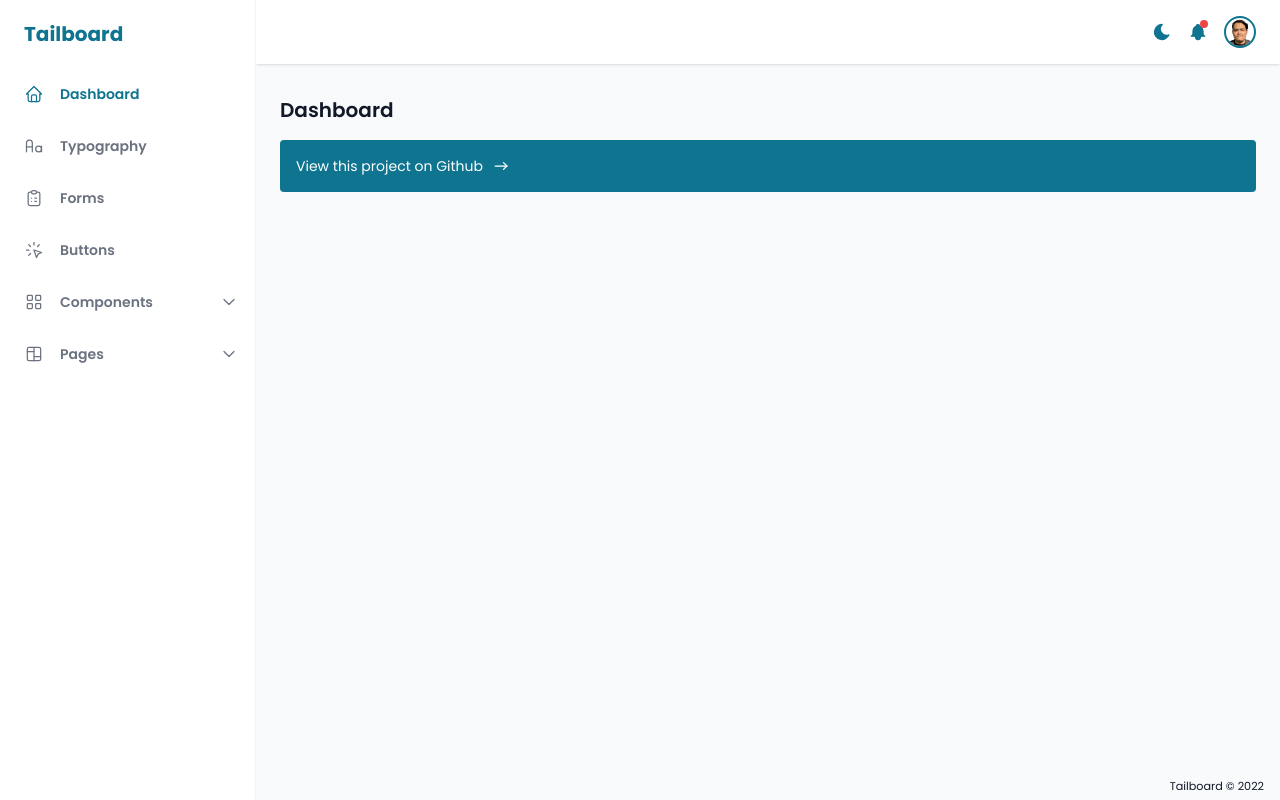
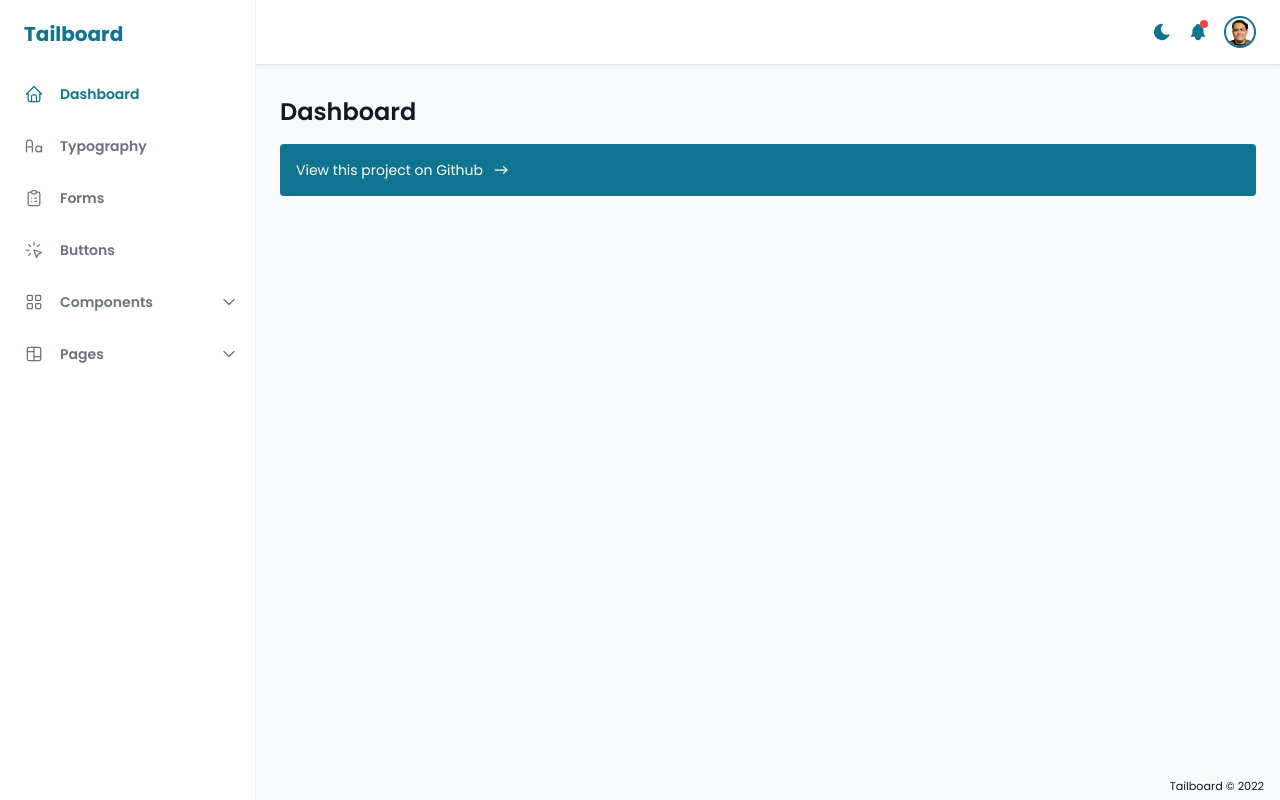
Before and after one commit to mkfizi/tailstart-saas, a website with bundled scripts: page index.html in a window 1280 px wide. Built offline with nearby package versions, Linux system fonts and the light colour scheme; no server answers.

Commit message:
Revise dashboard title size

```diff
--- a/index.html
+++ b/index.html
@@ -384,7 +384,7 @@
         <!-- Content -->
         <main class="container p-4 mx-auto lg:px-6">
             <section class="mt-4 mb-8">
-                <p class="mb-4 text-xl font-semibold">Dashboard</p>
+                <p class="mb-4 text-2xl font-semibold">Dashboard</p>
                 <a href="https://github.com/mkfizi/tailboard" target="_blank" class="flex justify-between w-full p-4 mb-4 text-sm text-white rounded bg-cyan-700">
                     <span class="flex space-x-2">
                         <span>View this project on Github</span>
```
